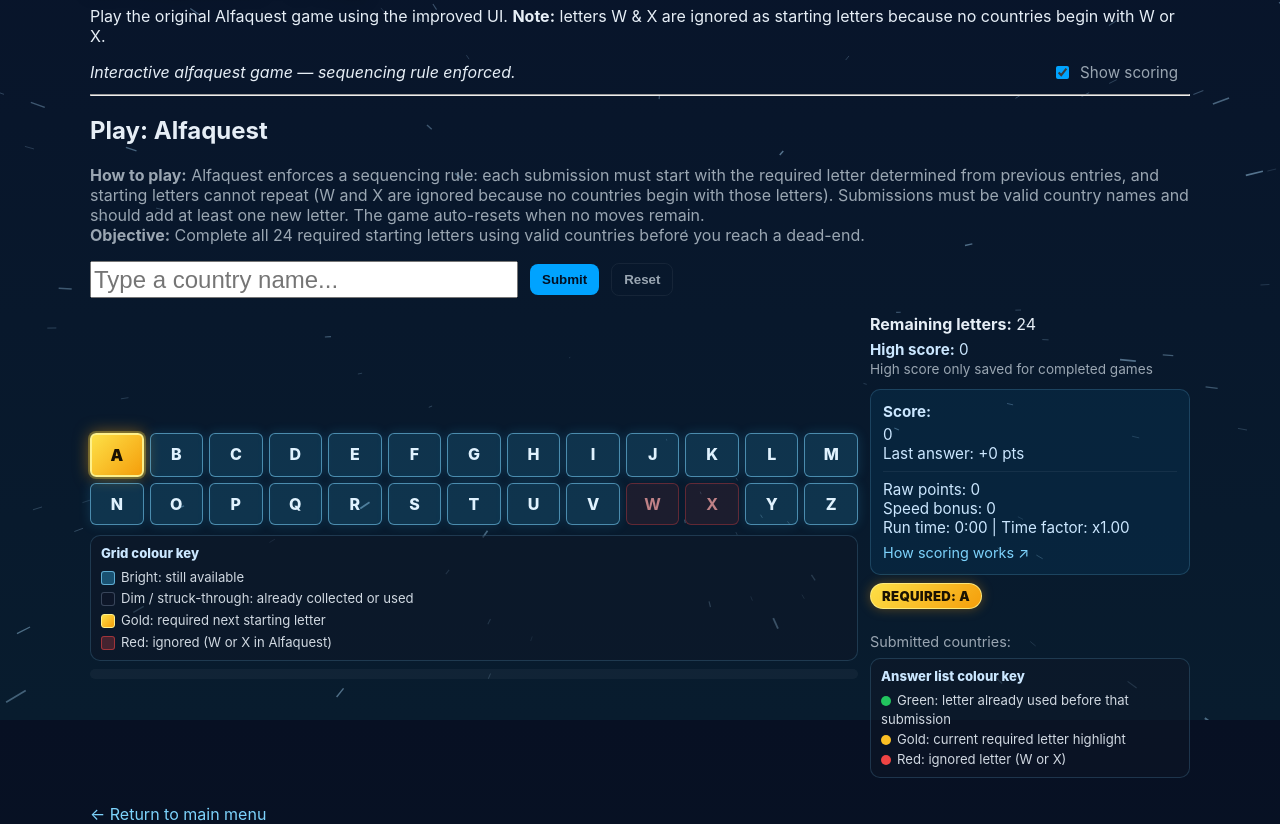
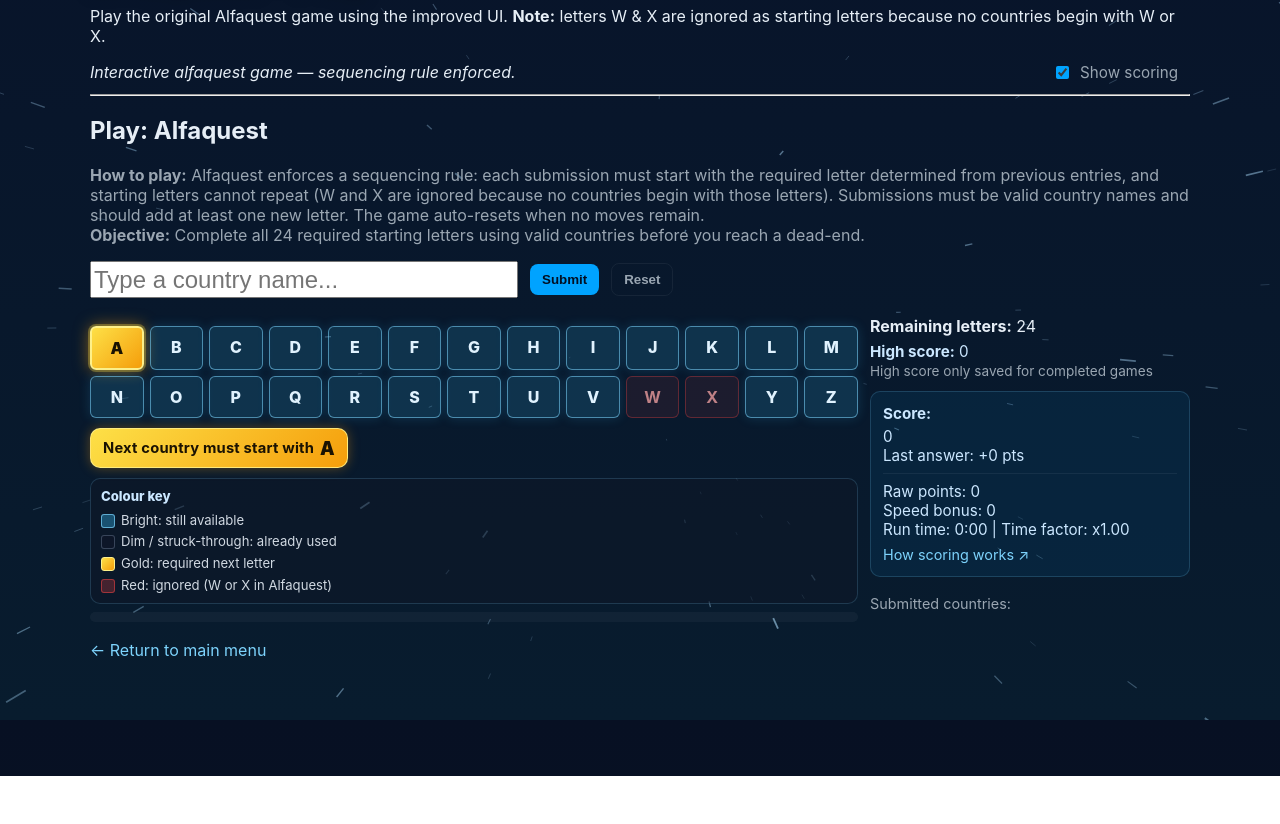
Before and after one commit to alfaquest/v2, a website: page public/alfaquest.html in a window 1280 px wide. Shown: the part 80-904 px from the top of the page. After the commit the page ends 856 px from the top, so only its background shows below. Drawn offline with Linux system fonts and the light colour scheme.

Commit message:
Unify colour legend and move required letter next to the grid.
Merge duplicate legends into one colour key, align answer highlights with dim used styling, and surface the required starting letter beside the grid for clearer play flow.

Co-authored-by: Cursor <cursoragent@cursor.com>

```diff
--- a/public/allletters-game.js
+++ b/public/allletters-game.js
@@ -204,16 +204,43 @@ function ensureSessionInfoBadgeStyles(){
   document.head.appendChild(style);
 }
 
+function ensureRequiredLetterBanner(){
+  if (typeof document === 'undefined') return;
+  const gridEl = document.getElementById('letterGrid');
+  if (!gridEl || !gridEl.parentNode) return;
+  if (document.getElementById('requiredLetterInfo')) return;
+
+  const banner = document.createElement('div');
+  banner.id = 'requiredLetterInfo';
+  banner.className = 'required-letter-banner';
+  gridEl.insertAdjacentElement('afterend', banner);
+}
+
 function renderSessionInfo(requiredLetter, statusText, pulseRequired){
   if (typeof document === 'undefined') return;
   ensureSessionInfoBadgeStyles();
+  ensureRequiredLetterBanner();
   const si = document.getElementById('sessionInfo');
-  if (!si) return;
+  const requiredEl = document.getElementById('requiredLetterInfo');
 
   const hasSession = !!sessionName;
   const hasRequired = !!requiredLetter;
   const hasStatus = !!statusText;
-  if (!hasSession && !hasRequired && !hasStatus) {
+  const clearAll = !hasSession && !hasRequired && !hasStatus && arguments.length <= 1;
+
+  if (requiredEl) {
+    if (hasRequired) {
+      const pulseClass = pulseRequired ? ' required-pill-pulse' : '';
+      requiredEl.innerHTML =
+        '<span class="required-letter-pill' + pulseClass + '">Next country must start with <strong>' +
+        escapeHtml(String(requiredLetter).toUpperCase()) + '</strong></span>';
+    } else if (clearAll) {
+      requiredEl.innerHTML = '';
+    }
+  }
+
+  if (!si) return;
+  if (clearAll) {
     si.innerHTML = '';
     return;
   }
@@ -222,10 +249,6 @@ function renderSessionInfo(requiredLetter, statusText, pulseRequired){
   if (hasSession) {
     pills.push('<span style="display:inline-block;margin:0 8px 6px 0;padding:3px 9px;border-radius:999px;border:1px solid rgba(125,211,252,0.35);background:rgba(56,189,248,0.12);color:#cbe7ff;font-size:0.8rem;font-weight:700;letter-spacing:0.2px">Session: ' + escapeHtml(sessionName) + '</span>');
   }
-  if (hasRequired) {
-    const pulseClass = pulseRequired ? ' required-pill-pulse' : '';
-    pills.push('<span class="' + pulseClass.trim() + '" style="display:inline-block;margin:0 8px 6px 0;padding:4px 11px;border-radius:999px;border:1px solid rgba(254,240,138,0.85);background:linear-gradient(135deg,#fde047,#f59e0b);color:#1a1202;font-size:0.82rem;font-weight:900;letter-spacing:0.3px;text-transform:uppercase;box-shadow:0 0 12px rgba(245,158,11,0.35)">Required: ' + escapeHtml(String(requiredLetter).toUpperCase()) + '</span>');
-  }
   if (hasStatus) {
     pills.push('<span style="display:inline-block;margin:0 8px 6px 0;padding:3px 9px;border-radius:999px;border:1px solid rgba(148,163,184,0.35);background:rgba(148,163,184,0.12);color:#d1d9e2;font-size:0.8rem;font-weight:700">' + escapeHtml(statusText) + '</span>');
   }
@@ -233,47 +256,31 @@ function renderSessionInfo(requiredLetter, statusText, pulseRequired){
   si.innerHTML = pills.join('');
 }
 
-function ensureGridLegend(){
+function ensureColourLegend(){
   if (typeof document === 'undefined') return;
   const gridEl = document.getElementById('letterGrid');
   if (!gridEl || !gridEl.parentNode) return;
-  if (document.getElementById('gridLegend')) return;
+
+  ensureRequiredLetterBanner();
+
+  const oldSubmittedLegend = document.getElementById('submittedLegend');
+  if (oldSubmittedLegend) oldSubmittedLegend.remove();
+  const oldGridLegend = document.getElementById('gridLegend');
+  if (oldGridLegend) oldGridLegend.remove();
+  if (document.getElementById('colourLegend')) return;
 
   const legend = document.createElement('div');
-  legend.id = 'gridLegend';
+  legend.id = 'colourLegend';
   legend.className = 'grid-legend';
   legend.innerHTML =
-    '<div class="grid-legend-title">Grid colour key</div>' +
+    '<div class="grid-legend-title">Colour key</div>' +
     '<div class="grid-legend-row"><span class="grid-legend-swatch available"></span><span>Bright: still available</span></div>' +
-    '<div class="grid-legend-row"><span class="grid-legend-swatch collected"></span><span>Dim / struck-through: already collected or used</span></div>' +
-    '<div class="grid-legend-row"><span class="grid-legend-swatch required"></span><span>Gold: required next starting letter</span></div>' +
+    '<div class="grid-legend-row"><span class="grid-legend-swatch collected"></span><span>Dim / struck-through: already used</span></div>' +
+    '<div class="grid-legend-row"><span class="grid-legend-swatch required"></span><span>Gold: required next letter</span></div>' +
     '<div class="grid-legend-row"><span class="grid-legend-swatch ignored"></span><span>Red: ignored (W or X in Alfaquest)</span></div>';
 
-  gridEl.insertAdjacentElement('afterend', legend);
-}
-
-function ensureSubmittedLegend(){
-  if (typeof document === 'undefined') return;
-  const listEl = document.getElementById('submittedList');
-  if (!listEl || !listEl.parentNode) return;
-  if (document.getElementById('submittedLegend')) return;
-
-  const legend = document.createElement('div');
-  legend.id = 'submittedLegend';
-  legend.style.margin = '8px 0 8px';
-  legend.style.padding = '8px 10px';
-  legend.style.borderRadius = '10px';
-  legend.style.border = '1px solid rgba(125,211,252,0.18)';
-  legend.style.background = 'rgba(15, 23, 39, 0.5)';
-  legend.style.fontSize = '0.82rem';
-  legend.style.lineHeight = '1.5';
-  legend.innerHTML =
-    '<div style="color:#cbe7ff;font-weight:800;margin-bottom:4px">Answer list colour key</div>' +
-    '<div style="color:#d1d9e2"><span style="display:inline-block;width:10px;height:10px;border-radius:50%;background:#22c55e;margin-right:6px;vertical-align:middle"></span>Green: letter already used before that submission</div>' +
-    '<div style="color:#d1d9e2"><span style="display:inline-block;width:10px;height:10px;border-radius:50%;background:#fbbf24;margin-right:6px;vertical-align:middle"></span>Gold: current required letter highlight</div>' +
-    '<div style="color:#d1d9e2"><span style="display:inline-block;width:10px;height:10px;border-radius:50%;background:#ef4444;margin-right:6px;vertical-align:middle"></span>Red: ignored letter (W or X)</div>';
-
-  listEl.parentNode.insertBefore(legend, listEl);
+  const anchor = document.getElementById('requiredLetterInfo') || gridEl;
+  anchor.insertAdjacentElement('afterend', legend);
 }
 
 function getElapsedSeconds(){
@@ -742,8 +749,7 @@ function scheduleGameOverReset(delayMs){
 }
 
 function updateUI(){
-  ensureSubmittedLegend();
-  ensureGridLegend();
+  ensureColourLegend();
   const usedArr = Array.from(usedLetters).sort();
   const isAlfa = isAlfaMode();
   const isEasyFill = isEasyAlfafillMode();
@@ -1058,7 +1064,7 @@ function formatDisplayWithHighlights(nameLower, highlights, startLetter, activeL
       } else if (IGNORED.indexOf(lower) !== -1){
         out += '<span class="hl" style="color:#ef4444">' + esc(ch) + '</span>';
       } else if (highlights.has(lower)){
-        out += '<span class="hl" style="color:#22c55e">' + esc(ch) + '</span>';
+        out += '<span class="hl" style="color:#64748b;text-decoration:line-through">' + esc(ch) + '</span>';
       } else {
         out += esc(ch);
       }
@@ -1367,8 +1373,7 @@ function recomputeUsedStarts(){
 
 // Wire up UI
 window.addEventListener('load', ()=>{
-  ensureSubmittedLegend();
-  ensureGridLegend();
+  ensureColourLegend();
   loadHighScore(); loadLocal(); updateUI();
   const input = document.getElementById('countryInput');
   const scoreToggle = document.getElementById('scoreToggle');
--- a/public/css/game.css
+++ b/public/css/game.css
@@ -54,6 +54,35 @@
   box-shadow: 0 0 0 2px rgba(253, 224, 71, 0.3), 0 0 16px rgba(245, 158, 11, 0.55);
   opacity: 1;
   text-decoration: none;
+}
+
+.required-letter-banner {
+  margin: 10px 0 0;
+}
+
+.required-letter-banner:empty {
+  display: none;
+}
+
+.required-letter-pill {
+  display: inline-flex;
+  align-items: center;
+  gap: 6px;
+  padding: 8px 12px;
+  border-radius: 10px;
+  border: 1px solid rgba(254, 240, 138, 0.85);
+  background: linear-gradient(135deg, #fde047, #f59e0b);
+  color: #1a1202;
+  font-size: 0.92rem;
+  font-weight: 700;
+  letter-spacing: 0.2px;
+  box-shadow: 0 0 12px rgba(245, 158, 11, 0.35);
+}
+
+.required-letter-pill strong {
+  font-size: 1.15rem;
+  font-weight: 900;
+  letter-spacing: 0.04em;
 }
 
 .grid-legend {
```
Also changed, not shown: tests/alfafill-gameplay.spec.ts (+2 -2 lines), tests/alfaquest-gameplay.spec.ts (+3 -3 lines).
